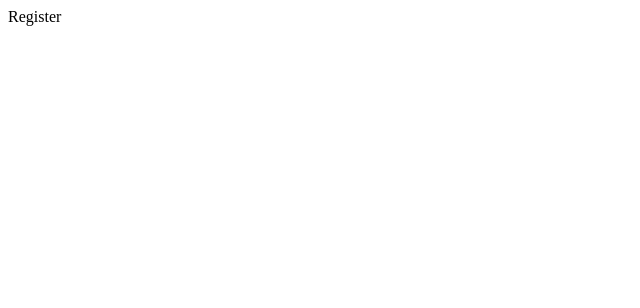
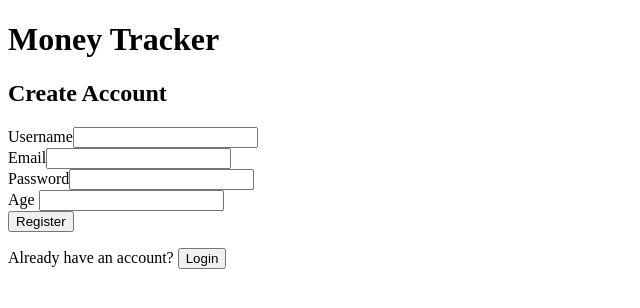
Before and after one commit to johancosta999/money_tracker, a React app in the folder frontend/: page /register in a window 1280 px wide. Shown: the top 308 px of the page, without its empty margins (0-640 px from the left). Built offline with nearby package versions, Linux system fonts and the light colour scheme; the HTML template or start-up script is replaced by a standard one.

Commit message:
implemented jwt tokens and more authentication features to the frontend

```diff
--- a/frontend/src/App.jsx
+++ b/frontend/src/App.jsx
@@ -1,24 +1,76 @@
-import { BrowserRouter, Routes, Route } from "react-router-dom"
-import Login from "./pages/Login"
-import Register from "./pages/Register"
-import Planner from "./pages/Planner"
-import Transactions from "./pages/Transactions"
-import Categories from "./pages/Categories"
-import Dashboard from "./pages/Dashboard"
+import { BrowserRouter, Routes, Route } from "react-router-dom";
+
+import Login from "./pages/Login";
+import Register from "./pages/Register";
+import Dashboard from "./pages/Dashboard";
+import Transactions from "./pages/Transactions";
+import Planner from "./pages/Planner";
+import Categories from "./pages/Categories";
+
+import ProtectedRoute from "./components/ProtectedRoute";
 
 function App() {
-  return (
-    <BrowserRouter>
-        <Routes>
-            <Route path="/login" element={<Login />} />
-            <Route path="register" element={<Register />} />
-            <Route path="/planner" element={<Planner />} />
-            <Route path="/transactions" element={<Transactions />} />
-            <Route path="/categories" element={<Categories />} />
-            <Route path="/dashboard" element={<Dashboard />} />
-        </Routes>
-    </BrowserRouter>
-  )
+
+    return (
+        <BrowserRouter>
+
+            <Routes>
+
+                {/* Public routes */}
+
+                <Route
+                    path="/login"
+                    element={<Login />}
+                />
+
+                <Route
+                    path="/register"
+                    element={<Register />}
+                />
+
+
+                {/* Protected routes */}
+
+                <Route
+                    path="/dashboard"
+                    element={
+                        <ProtectedRoute>
+                            <Dashboard />
+                        </ProtectedRoute>
+                    }
+                />
+
+                <Route
+                    path="/transactions"
+                    element={
+                        <ProtectedRoute>
+                            <Transactions />
+                        </ProtectedRoute>
+                    }
+                />
+
+                <Route
+                    path="/planner"
+                    element={
+                        <ProtectedRoute>
+                            <Planner />
+                        </ProtectedRoute>
+                    }
+                />
+
+                <Route
+                    path="/categories"
+                    element={
+                        <ProtectedRoute>
+                            <Categories />
+                        </ProtectedRoute>
+                    }
+                />
+
+            </Routes>
+
+        </BrowserRouter>
+    );
 }
 
-export default App
+export default App;
--- /dev/null
+++ b/frontend/src/components/ProtectedRoute.jsx
@@ -0,0 +1,15 @@
+import { Navigate } from "react-router-dom";
+import useAuth from "../context/useAuth";
+
+function ProtectedRoute({ children }) {
+
+    const { token } = useAuth();
+
+    if (!token) {
+        return <Navigate to="/login" replace />;
+    }
+
+    return children;
+}
+
+export default ProtectedRoute;
--- a/frontend/src/context/AuthProvider.jsx
+++ b/frontend/src/context/AuthProvider.jsx
@@ -3,25 +3,40 @@ import AuthContext from "./AuthContext";
 
 const AuthProvider = ({ children }) => {
 
-    const [user, setUser] = useState(null);
-    const [token, setToken] = useState(null);
+    const [user, setUser] = useState(() => {
+
+        const savedUser = localStorage.getItem("user");
+
+        if (savedUser) {
+            return JSON.parse(savedUser);
+        }
+
+        return null;
+    });
+
+    const [token, setToken] = useState(() => {
+
+        const savedToken = localStorage.getItem("token");
+
+        return savedToken;
+    });
 
     const login = (userData, jwtToken) => {
 
+        localStorage.setItem("user", JSON.stringify(userData));
+        localStorage.setItem("token", jwtToken);
+
         setUser(userData);
         setToken(jwtToken);
-
-        localStorage.setItem("token", jwtToken);
-        localStorage.setItem("user", JSON.stringify(userData));
     };
 
     const logout = () => {
 
+        localStorage.removeItem("user");
+        localStorage.removeItem("token");
+
         setUser(null);
         setToken(null);
-
-        localStorage.removeItem("token");
-        localStorage.removeItem("user");
     };
 
     return (
--- a/frontend/src/pages/Register.jsx
+++ b/frontend/src/pages/Register.jsx
@@ -1,14 +1,118 @@
+import { useState } from "react"
+import { useNavigate } from "react-router-dom";
+import api from "../services/api"
+
 function Register() {
 
+  const [userName, setuserName] = useState("");
+  const [email, setEmail] = useState("");
+  const [password, setPassword] = useState("");
+  const [age, setAge] = useState("");
 
+  const [error, setError] = useState("");
+  const [message, setMessage] = useState("");
 
+  const navigate = useNavigate();
 
+  const handleRegister = async(e) => {
+    e.preventDefault();
+
+    setError("");
+    setMessage("");
+
+    try {
+      const response = await api.post("/auth/register", {
+        userName,
+        email,
+        password,
+        age
+      });
+
+      console.log(response.data);
+
+      setMessage("Account created successfully!")
+
+      setTimeout(() => {
+        navigate("/login")
+      }, 1000)
+
+    } catch (error) {
+      console.log(error)
+
+      setError(
+        error.response?.data?.message || "Registration failed"
+      );
+    }
+  }
 
   return (
+    <div>
 
+      <h1>Money Tracker</h1>
 
-    <div>
-      <h>Register</h>
+      <h2>Create Account</h2>
+
+      <form onSubmit={ handleRegister } >
+
+        <div>
+          <label>Username</label>
+
+          <input
+            type="text"
+            value={userName}
+            onChange={(e) => setuserName(e.target.value)}
+            required
+          />
+        </div>
+
+        <div>
+          <label>Email</label>
+          <input
+            type="email"
+            value={email}
+            onChange={(e) => setEmail(e.target.value)}
+            required
+          />
+        </div>
+
+        <div>
+          <label>Password</label>
+          <input
+            type="password"
+            value={password}
+            onChange={(e) => setPassword(e.target.value)}
+            required
+          />
+        </div>
+
+        <div>
+          <label>Age </label>
+          <input
+            type="number"
+            value={age}
+            onChange={(e) => setAge(e.target.value)}
+            required
+          />
+        </div>
+
+        {error && (
+          <p>{error}</p>
+        )}
+
+        {message && (
+          <p>{message}</p>
+        )}
+
+        <button type="submit">Register</button>
+
+      </form>
+
+      <p>
+        Already have an account?
+        {" "}
+        <button onClick={() => navigate("/login")}>Login</button>
+      </p>
+
     </div>
   )
 }
```
Also changed, not shown: 2 other files (tests, documents, lock files or other folders).
